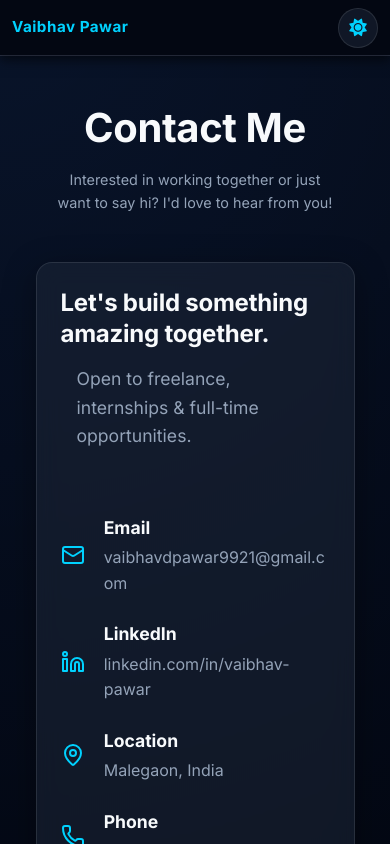
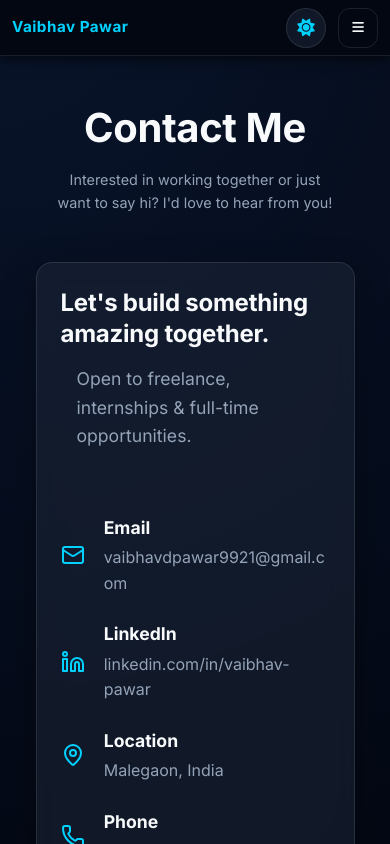
Before and after one commit to vaibhavdpawar9921-Tech/portfolio, a React (Vite) app: page /contact in a window 390 px wide. Shown: the top 844 px of the page. Built offline with nearby package versions, Linux system fonts and the light colour scheme.

Commit message:
Updated portfolio code

```diff
--- a/src/index.css
+++ b/src/index.css
@@ -78,8 +78,8 @@ nav, .navbar {
 
 @media (max-width: 900px) {
   nav, .navbar {
-    background: rgba(15, 23, 42, 0.95); /* More opaque background on mobile */
-    box-shadow: 0 4px 12px rgba(0, 0, 0, 0.5); /* Clearer separation */
+    background: var(--bg); /* Consistent background */
+    box-shadow: 0 4px 12px rgba(0, 0, 0, 0.5);
   }
 }
 
@@ -590,12 +590,17 @@ p, .hero-description {
     display: none !important;
   }
 
-  .mobile-menu-toggle {
-    display: flex;
+  .nav-links {
+    display: none !important;
   }
 
-  .nav-links {
-    display: none;
+  .mobile-menu-toggle {
+    display: flex !important; /* Force visibility */
+  }
+
+  .nav-actions {
+    display: flex !important;
+    gap: 0.75rem;
   }
 }
 
```
Also changed, not shown: vercel.json.
